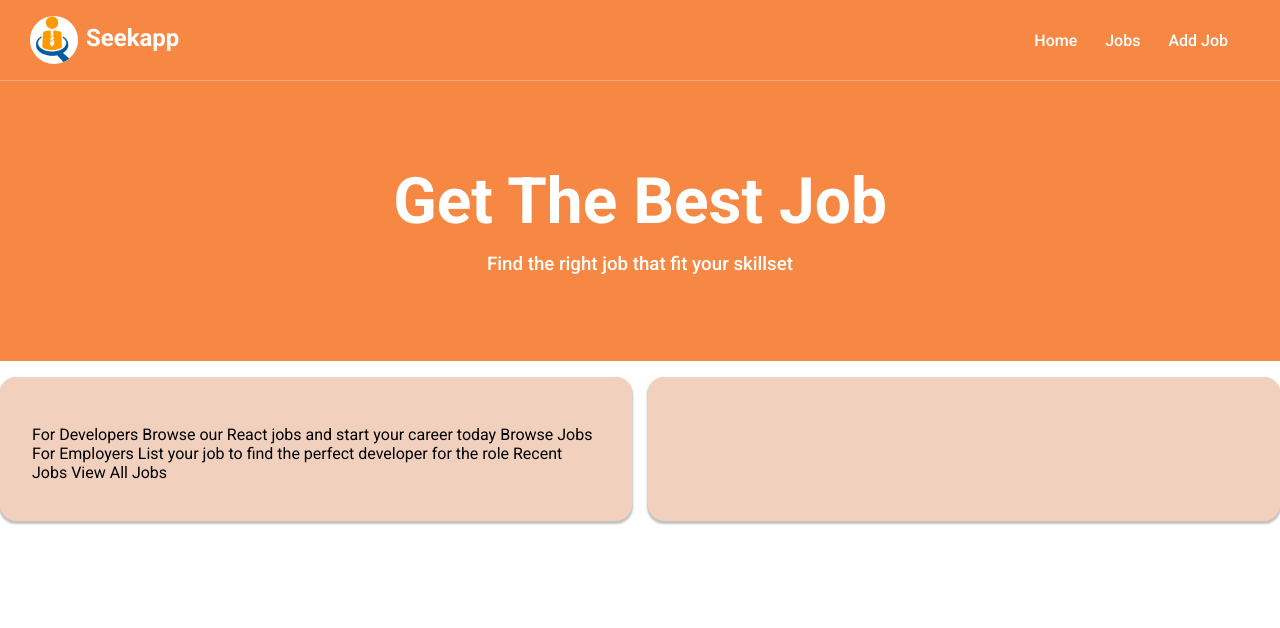
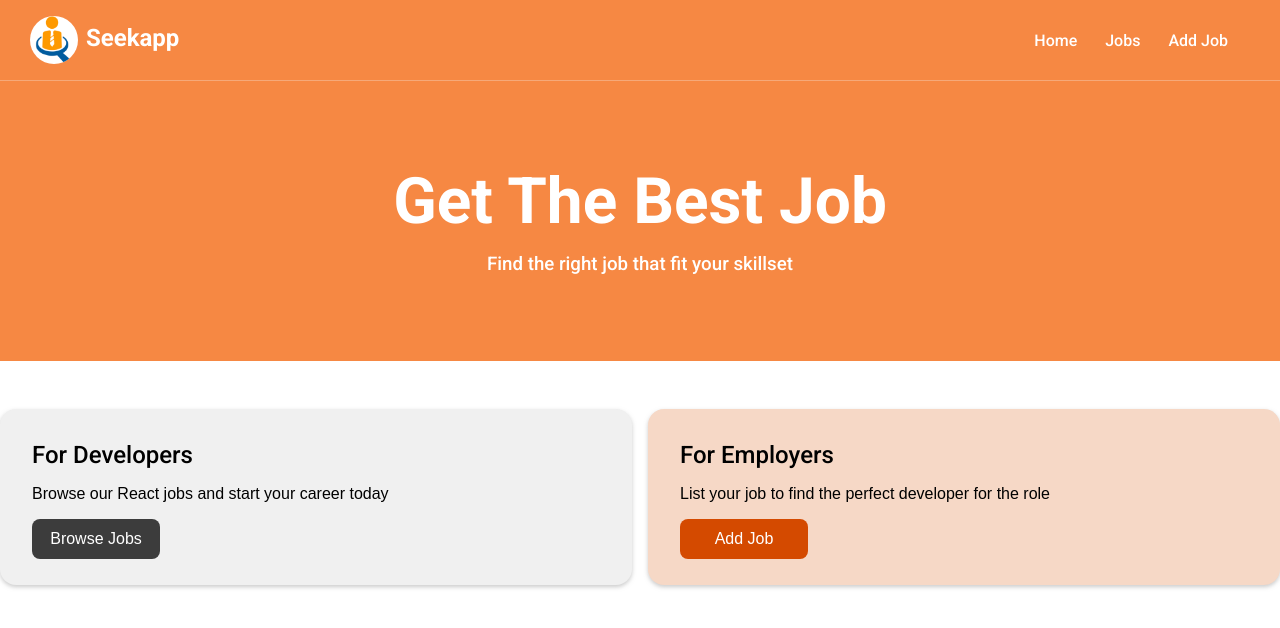
Before and after one commit to Matthewdo1231/Seekapp-ReactProject, a React (Vite) app: page / in a window 1280 px wide. Shown: the top 628 px of the page. Built offline with nearby package versions, Linux system fonts and the light colour scheme.

Commit message:
added homecards styles dynamically using props

```diff
--- a/src/Card.jsx
+++ b/src/Card.jsx
@@ -1,10 +1,17 @@
-import React from 'react'
-import "./styles/Card.css"
+import React from "react";
+import "./styles/Card.css";
 
-const Card = ({children}) => {
+const Card = ({ children, backgroundColor }) => {
+  const defaultColor = "rgb(246, 216, 198)";
+  const cardBG = {
+    backgroundColor: backgroundColor || defaultColor,
+  };
+  console.log(cardBG);
   return (
-    <div className='Card'>{children}</div>
-  )
-}
+    <div style={cardBG} className="Card">
+      {children}
+    </div>
+  );
+};
 
-export default Card
+export default Card;
--- a/src/HomeCards.jsx
+++ b/src/HomeCards.jsx
@@ -1,19 +1,32 @@
 import React, { Children } from "react";
 import Card from "./Card.jsx";
 import "./styles/HomeCards.css";
+import "./styles/Card.css";
 
 const HomeCards = () => {
+  const buttonColor = {
+    backgroundColor: "rgb(60, 60, 60)",
+  };
+
   return (
     <section className="HomeCards-Section">
       <div className="HomeCards-Container">
+        <Card backgroundColor="rgb(240, 240, 240)">
+          <h2 className="Titles">For Developers</h2>
+          <p className="Description">
+            Browse our React jobs and start your career today
+          </p>
+          <button style={buttonColor} className="Browse-button">
+            Browse Jobs
+          </button>
+        </Card>
         <Card>
-          <p>
-            For Developers Browse our React jobs and start your career today
-            Browse Jobs For Employers List your job to find the perfect
-            developer for the role Recent Jobs View All Jobs
+          <h2 className="Titles">For Employers</h2>
+          <p className="Description">
+            List your job to find the perfect developer for the role
           </p>
+          <button className="Browse-button">Add Job</button>
         </Card>
-        <Card></Card>
       </div>
     </section>
   );
--- a/src/styles/Card.css
+++ b/src/styles/Card.css
@@ -1,10 +1,39 @@
-.Card{
-    height: 5rem;
-    width: 678px;
-    background-color: rgb(241, 208, 189);
+.Card {
+  height: 7rem;
+  width: 678px;
 
-    padding: 2rem;
+  padding: 2rem;
 
-    border-radius: 1rem;
-    box-shadow: 0px 2px 2px 1px rgba(152, 152, 152,.6);
+  border-radius: 1rem;
+  box-shadow: 0px 2px 4px 0px rgba(152, 152, 152, 0.5);
 }
+
+.Titles {
+  margin-top: 0px;
+  margin-bottom: 8px;
+
+  font-family: Roboto, sans-serif;
+  font-weight: 500;
+}
+
+.Description {
+  font-family: Robotom, sans-serif;
+}
+
+.Browse-button {
+  font-family: Robotom, sans-serif;
+  color: white;
+  font-size: 1rem;
+
+  height: 2.5rem;
+  width: 8rem;
+
+  border-style: none;
+  border-radius: 0.5rem;
+  background-color: rgb(212, 74, 0);
+}
+
+.Browse-button:hover {
+  opacity: 0.8;
+  cursor: pointer;
+}
--- a/src/styles/HomeCards.css
+++ b/src/styles/HomeCards.css
@@ -1,8 +1,8 @@
-.HomeCards-Container{
-    display: flex;
-    flex-direction: row;
-    margin-top: 1rem;
+.HomeCards-Container {
+  display: flex;
+  flex-direction: row;
+  margin-top: 3rem;
 
-    justify-content: center;
-    gap: 1rem;
+  justify-content: center;
+  gap: 1rem;
 }
```
